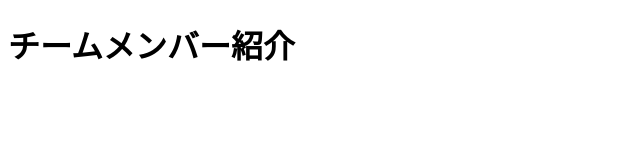
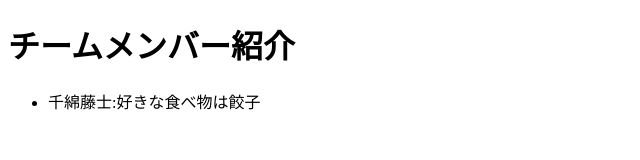
Before and after one commit to ayumu-2401173/3kaime, a plain HTML site: page index.html in a window 1280 px wide. Shown: the whole page, without its empty margins (0-640 px from the left). Drawn offline with Linux system fonts and the light colour scheme.

Commit message:
Update index.html

```diff
--- a/index.html
+++ b/index.html
@@ -8,7 +8,7 @@
 <body>
     <h1>チームメンバー紹介</h1>
     <ul>
-        <!--メンバー紹介をここに追加-->
+        <li>千綿藤士:好きな食べ物は餃子</li>
     </ul>
 </body>
 </html>
```
